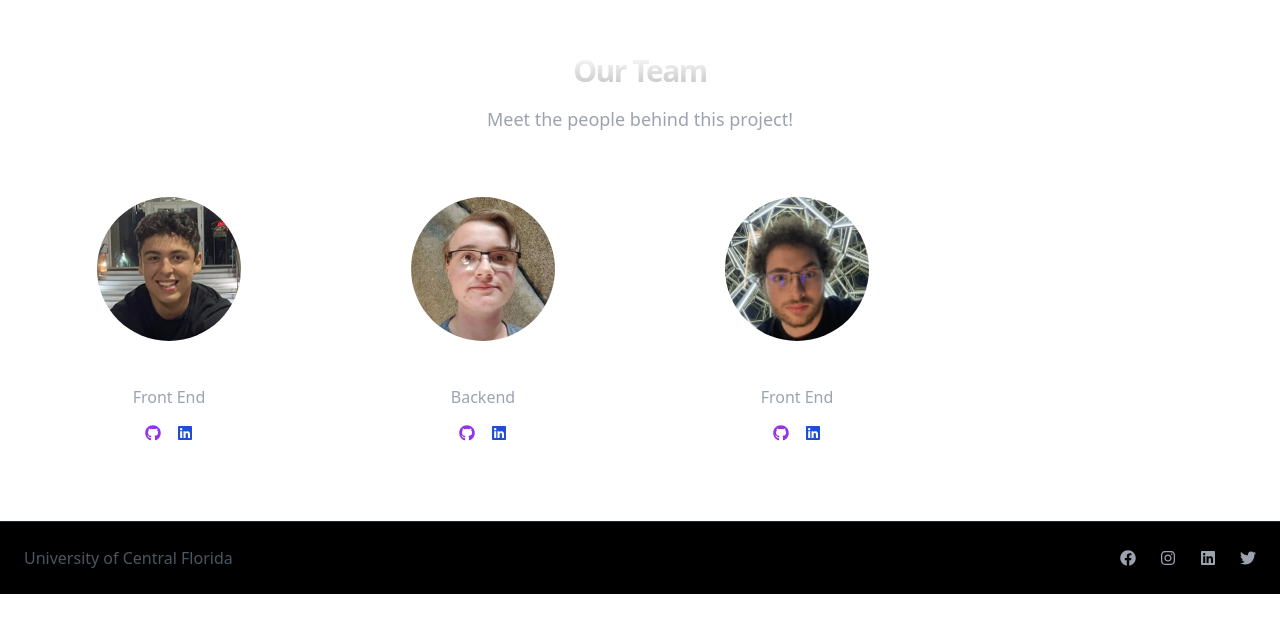
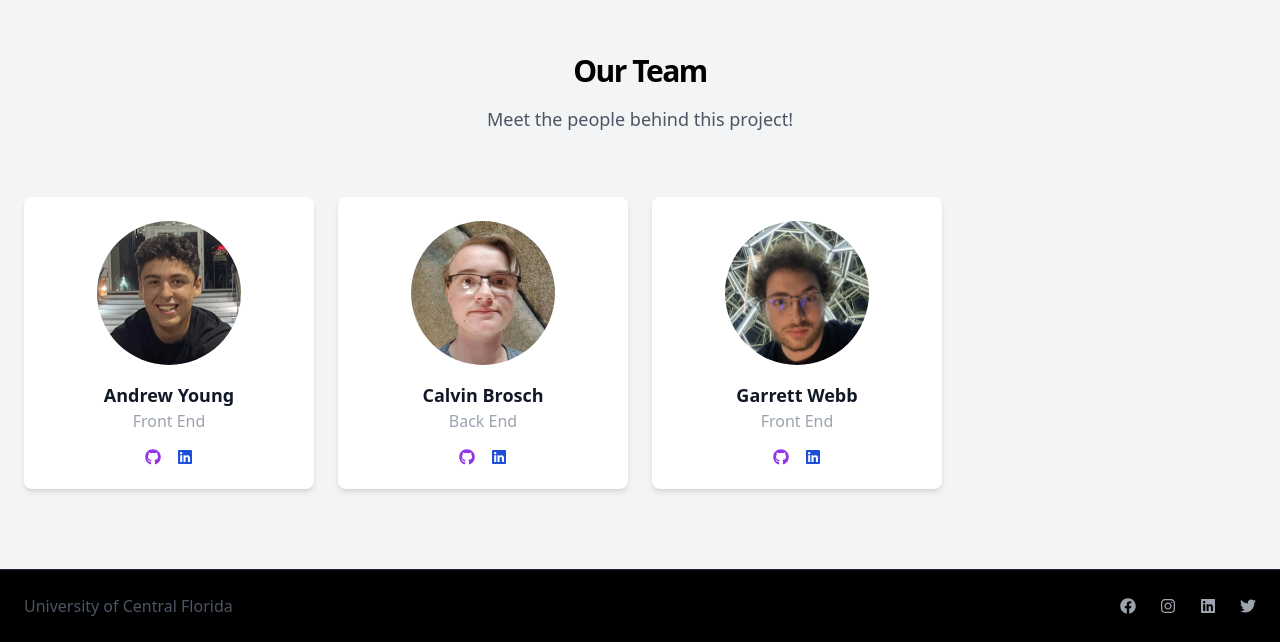
Before and after one commit to CBrosch0/Room-Availability, a React (Vite) app: page / in a window 1280 px wide. Shown: the part 1459-2101 px from the top of the page. Before the commit the page ends 2053 px from the top, so only its background shows below. Built offline with nearby package versions, Linux system fonts and the light colour scheme.

Commit message:
Fixed colors

```diff
--- a/src/components/ui/Header.tsx
+++ b/src/components/ui/Header.tsx
@@ -26,11 +26,11 @@ interface HeaderProps {
   return (
     <header className="max-w-screen-md mx-auto pb-12 md:pb-16 overflow-visible text-center">
       <HeadingTag
-          className={`font-bold mb-4 tracking-tighter ${getFontSizeClass(headingLevel)}`}
+        className={`font-bold mb-4 tracking-tighter text-black ${getFontSizeClass(headingLevel)}`}
       >
         {heading}
       </HeadingTag>
-        {subtext && <p className="sm:text-lg text-base text-gray-400">{subtext}</p>}
+      {subtext && <p className="sm:text-lg text-base text-gray-600">{subtext}</p>}
     </header>
   )
 }
--- a/src/components/ui/Team.tsx
+++ b/src/components/ui/Team.tsx
@@ -44,7 +44,7 @@ const teamMembers: TeamMemberProps[] = [
   {
     id: 2,
     name: 'Calvin Brosch',
-    role: 'Backend',
+    role: 'Back End',
     image:
       '/src/assets/images/Calvin_Brosch.jpg',
     socialLinks: [
@@ -87,29 +87,27 @@ const teamMembers: TeamMemberProps[] = [
 
 export default function TeamMembers() {
   return (
-    <section className="relative">
-      {/* Main content container */}
+    <section className="relative bg-gray-100 py-12 md:py-20">
       <div className="max-w-screen-xl mx-auto px-6">
-        {/* Responsive vertical padding container */}
-        <div className="py-12 md:py-20">
-          {/* Section heading */}
         <Header
           heading="Our Team"
           headingLevel={2}
           subtext="Meet the people behind this project!"
         />
-          {/* Section content */}
         <Mapper<TeamMemberProps>
           data={teamMembers}
           renderItem={(member) => (
-              <li className="text-center text-gray-400" key={member.id}>
+            <li
+              className="text-center text-gray-400 bg-white rounded-lg shadow-md p-6"
+              key={member.id}
+            >
               <img
                 alt={`${member.name}'s profile picture`}
                 className="mx-auto mb-4 w-36 h-36 rounded-full"
                 src={member.image}
               />
               <div>
-                  <h3 className="font-semibold sm:text-lg text-base text-white">
+                <h3 className="font-semibold sm:text-lg text-base text-gray-900">
                   {member.name}
                 </h3>
                 {member.role && (
@@ -142,7 +140,6 @@ export default function TeamMembers() {
           }}
         />
       </div>
-      </div>
     </section>
   )
 }
--- a/src/styles/index.css
+++ b/src/styles/index.css
@@ -19,17 +19,6 @@
   text-decoration: none;
   margin: 0;
   padding: 0;
-}
-
-h1,
-h2 {
-  background: linear-gradient(180deg, #fff, #c1c1c1);
-  -webkit-text-fill-color: transparent;
-  -webkit-background-clip: text;
-}
-
-h3 {
-  color: white;
 }
 
 abbr[title] {
```
Lines whose indentation alone changed are shown as unchanged.
